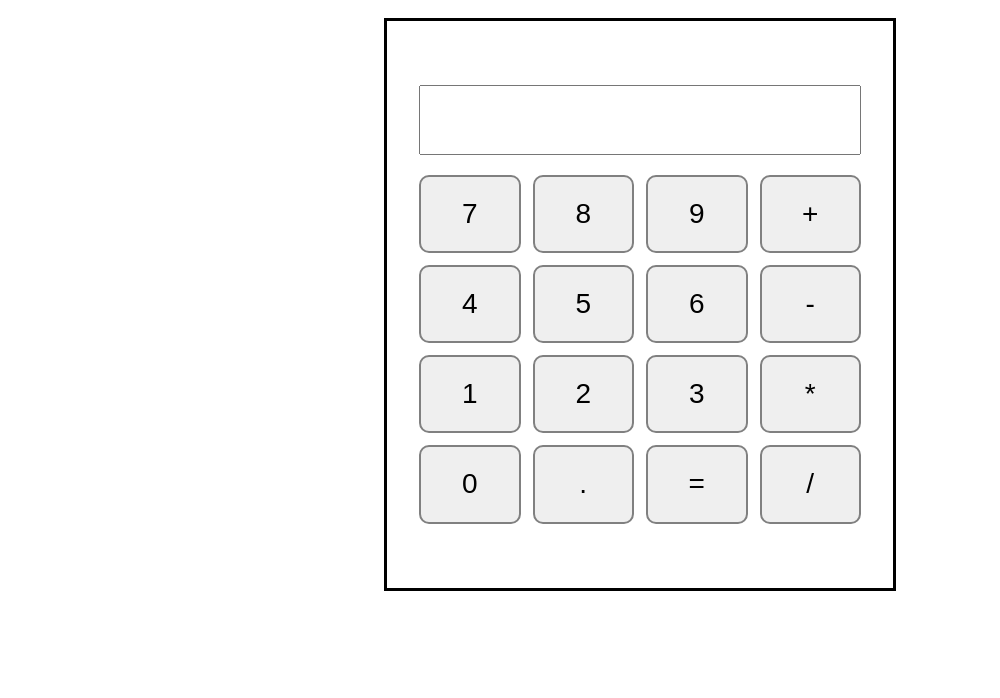
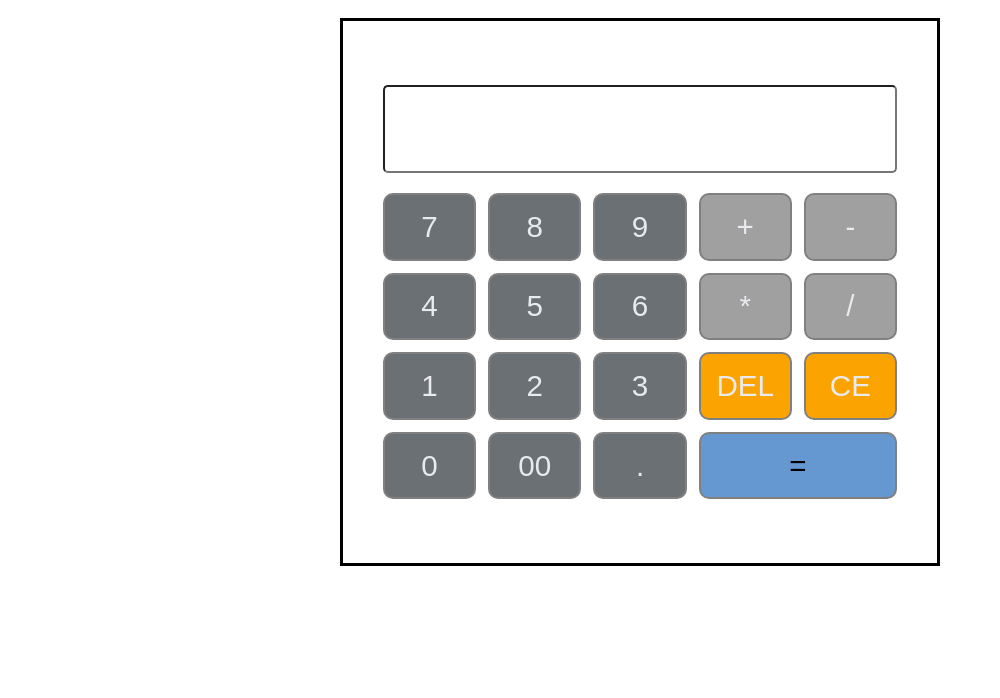
Before and after one commit to Maycas/Calculator, a plain HTML site: page index.html in a window 1280 px wide. Shown: the part 102-800 px from the top of the page, without its empty margins (0-1000 px from the left). Drawn offline with Linux system fonts and the light colour scheme.

Commit message:
Design complete

```diff
--- a/index.html
+++ b/index.html
@@ -14,22 +14,28 @@
     <section id="calculator">
         <input id="display" type="text" />
         <div id="keys">
-            <button>7</button>
-            <button>8</button>
-            <button>9</button>
-            <button>+</button>
-            <button>4</button>
-            <button>5</button>
-            <button>6</button>
-            <button>-</button>
-            <button>1</button>
-            <button>2</button>
-            <button>3</button>
-            <button>*</button>
-            <button>0</button>
-            <button>.</button>
-            <button>=</button>
-            <button>/</button>
+            <button class="number">7</button>
+            <button class="number">8</button>
+            <button class="number">9</button>
+            <button class="operator">+</button>
+            <button class="operator">-</button>
+
+            <button class="number">4</button>
+            <button class="number">5</button>
+            <button class="number">6</button>
+            <button class="operator">*</button>
+            <button class="operator">/</button>
+
+            <button class="number">1</button>
+            <button class="number">2</button>
+            <button class="number">3</button>
+            <button class="action">DEL</button>
+            <button class="action">CE</button>
+
+            <button class="number">0</button>
+            <button class="number">00</button>
+            <button class="number">.</button>
+            <button class="equal">=</button>
         </div>
     </section>
 
--- a/styles/styles.css
+++ b/styles/styles.css
@@ -1,3 +1,5 @@
+/* GENERAL */
+
 @font-face {
     font-family: digital7;
     src: url('../font/digital-7-font/Digital7-rg1mL.ttf')
@@ -10,34 +12,87 @@
 
 h1 {
     font-size: 3em;
+    padding: 0 1em
 }
 
+/* LAYOUT */
+
 section#calculator {
-    width: 40%;
+    width: 45%;
     margin: auto;
-    padding: 4em 2em;
+    padding: 4em 2.5em;
     border: 3px solid black;
+    min-width: 600px;
 }
 
 input#display {
     width: 100%;
-    box-sizing: border-box;
     font-size: 3.5rem;
     text-align: right;
     font-family: digital7;
+    border-radius: 5px;
+    padding: 10px 30px;
 }
 
 div#keys {
     display: grid;
-    grid-template-columns: repeat(4, 25fr);
+    grid-template-columns: repeat(5, 25fr);
     margin: 1.25rem 0 0 0;
     grid-column-gap: 0.75em;
     grid-row-gap: 0.75em;
 }
 
 div#keys button {
-    font-size: 1.75em;
-    padding: 0.75em;
+    font-size: 1.85em;
+    padding: 0.5em;
     border-radius: 10px;
     border: 2px solid gray;
 }
+
+div#keys button:active {
+    box-shadow: 1px 1px 15px 0px #171717;
+}
+
+/* BUTTONS */
+
+button.number {
+    background:#6b7074;
+    color:#e8eaed;
+}
+
+button.number:hover{
+    background: #424548;
+    border-color: #424548;
+}
+
+button.operator {
+    background: #a0a0a0;
+    color: #e8eaed;
+}
+
+button.operator:hover {
+    background: #7b7b7b;
+    border-color: #70757a;
+}
+
+button.action {
+    background:#fba300;
+    color:#e8eaed;
+}
+
+button.action:hover {
+    background: #ff8c00;
+    color:#e8eaed;
+}
+
+button.equal {
+    grid-column-start: -1;
+    grid-column-end: -3;
+    background: #6597d0;
+    color: #000
+}
+
+button.equal:hover {
+    background: #3578c4;
+    color: #000;
+}
```
